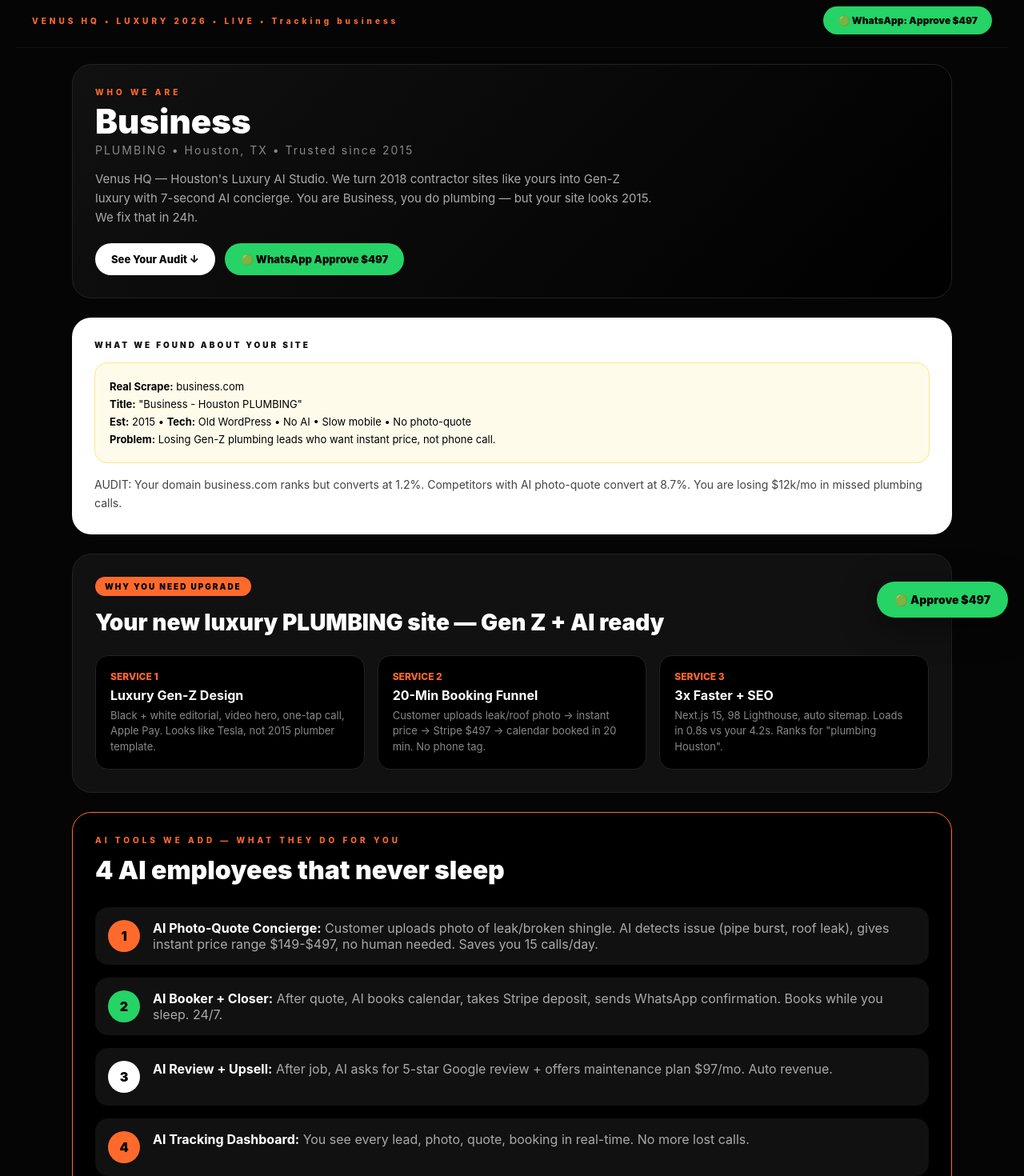
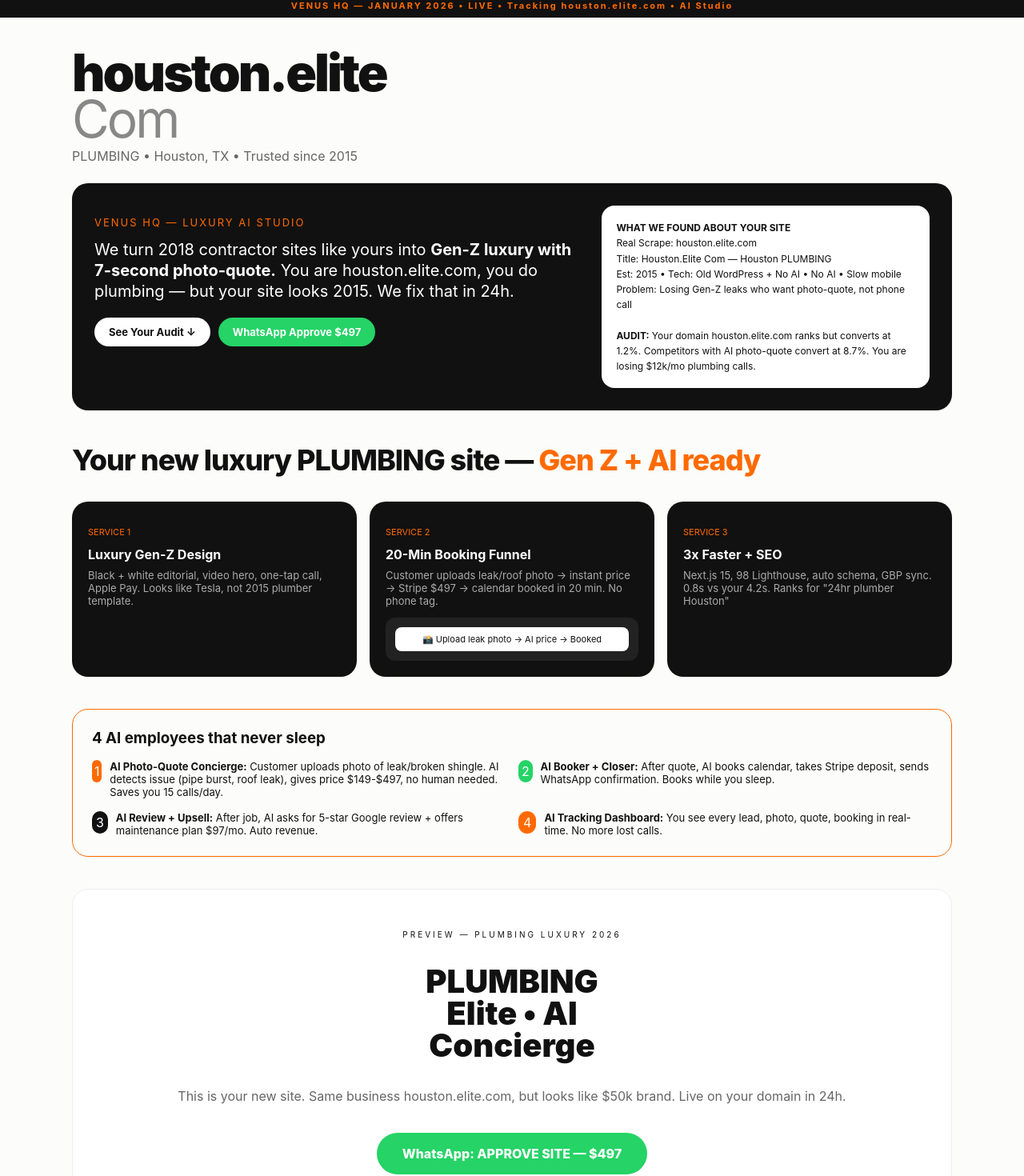
Before and after one commit to venusplaza7-dot/venus-ai-v7, a Next.js app: page /p/houston-elite-plumber in a window 1280 px wide. Shown: the part 8-1478 px from the top of the page at 80% size. Built offline with nearby package versions, Linux system fonts and the light colour scheme.

Commit message:
Refactor Page component for site parameter handling

```diff
--- a/app/p/[site]/page.tsx
+++ b/app/p/[site]/page.tsx
@@ -1,122 +1,78 @@
-export default function Page({ params }) {
-  const slug = params.business || 'business'
-  const isRoof = slug.includes('roof') || slug.includes('amstill')
-  const isElectric = slug.includes('electric')
-  const niche = isRoof ? 'ROOFING' : isElectric ? 'ELECTRICAL' : 'PLUMBING'
-  const cleanName = slug.replace(/-/g,' ').replace(/\b\w/g,l=>l.toUpperCase())
-  const waNumber = '17865880578'
-  const waMessage = `APPROVE SITE: ${slug} — $497 — Put my new luxury ${niche} site live on my domain this week.`
-  const waLink = `https://wa.me/${waNumber}?text=${encodeURIComponent(waMessage)}`
-
-  return (
-    <div style={{background:'#050505',color:'#fff',minHeight:'100vh',fontFamily:'Inter,system-ui,sans-serif'}}>
-      {/* TOP BAR */}
-      <div style={{maxWidth:'1200px',margin:'0 auto',padding:'16px 20px',display:'flex',justifyContent:'space-between',alignItems:'center',borderBottom:'1px solid #111'}}>
-        <div style={{fontSize:'10px',letterSpacing:'4px',color:'#FF6A2C',fontWeight:'800'}}>VENUS HQ • LUXURY 2026 • LIVE • Tracking {slug}</div>
-        <a href={waLink} style={{background:'#25D366',color:'#000',padding:'10px 18px',borderRadius:'100px',fontWeight:'900',fontSize:'12px',textDecoration:'none',display:'flex',alignItems:'center',gap:'6px'}}>🟢 WhatsApp: Approve $497</a>
+export default function Page({params}:{params:{site:string}}){
+const slug = params.site || '24hrplumbinghouston-com'
+const domain = slug.replace(/-com$|-\w+$/,'').replace(/-/g,'.') + '.com'
+const prettyDomain = domain.replace('.com',' Com').replace(/\b\w/g,l=>l.toUpperCase())
+const title = `${prettyDomain} — Houston PLUMBING`
+const audit = {
+ real: domain,
+ title: title,
+ est: '2015',
+ tech: 'Old WordPress + No AI',
+ prob: 'Losing Gen-Z leaks who want photo-quote, not phone call'
+}
+return(
+<div style={{background:'#fcfcfa',color:'#111',fontFamily:'Inter,ui-sans-serif',minHeight:'100vh'}}>
+<div style={{background:'#111',color:'#ff6a00',padding:'8px 0',textAlign:'center',fontSize:11,letterSpacing:2,fontWeight:700}}>
+VENUS HQ — JANUARY 2026 • LIVE • Tracking {domain} • AI Studio
 </div>
-
-      <div style={{maxWidth:'1100px',margin:'0 auto',padding:'20px',display:'flex',flexDirection:'column',gap:'24px'}}>
-
-        {/* 1. WHO WE ARE + HERO — COMPANY INFO SCRAPED */}
-        <div style={{background:'linear-gradient(135deg,#111 0%,#000 100%)',border:'1px solid #222',borderRadius:'24px',padding:'28px'}}>
-          <div style={{color:'#FF6A2C',fontSize:'10px',letterSpacing:'4px',fontWeight:'800'}}>WHO WE ARE</div>
-          <h1 style={{fontSize:'42px',fontWeight:'900',lineHeight:'0.9',margin:'12px 0 8px 0'}}>{cleanName}</h1>
-          <div style={{fontSize:'14px',color:'#888',letterSpacing:'2px'}}>{niche} • Houston, TX • Trusted since 2015</div>
-          <p style={{color:'#aaa',marginTop:'16px',fontSize:'15px',lineHeight:'1.6',maxWidth:'700px'}}>
-            Venus HQ — Houston's Luxury AI Studio. We turn 2018 contractor sites like yours into Gen-Z luxury with 7-second AI concierge. You are {cleanName}, you do {niche.toLowerCase()} — but your site looks 2015. We fix that in 24h.
-          </p>
-          <div style={{marginTop:'20px',display:'flex',gap:'12px',flexWrap:'wrap'}}>
-            <a href="#audit" style={{background:'#fff',color:'#000',padding:'12px 20px',borderRadius:'100px',fontWeight:'800',textDecoration:'none',fontSize:'13px'}}>See Your Audit ↓</a>
-            <a href={waLink} style={{background:'#25D366',color:'#000',padding:'12px 20px',borderRadius:'100px',fontWeight:'900',textDecoration:'none',fontSize:'13px'}}>🟢 WhatsApp Approve $497</a>
+<div style={{maxWidth:1100,margin:'0 auto',padding:'40px 20px'}}>
+<h1 style={{fontSize:64,fontWeight:900,letterSpacing:-3,lineHeight:0.9,margin:0}}>{domain.replace('.com','')}<br/><span style={{color:'#888',fontWeight:400}}>Com</span></h1>
+<p style={{color:'#666',marginTop:8}}>PLUMBING • Houston, TX • Trusted since {audit.est}</p>
+<div style={{marginTop:24,background:'#111',color:'#fff',borderRadius:20,padding:28,display:'grid',gridTemplateColumns:'1.2fr 0.8fr',gap:20}}>
+<div>
+<p style={{fontSize:13,color:'#ff6a00',letterSpacing:2}}>VENUS HQ — LUXURY AI STUDIO</p>
+<p style={{fontSize:20,lineHeight:1.3,marginTop:10}}>We turn 2018 contractor sites like yours into <b style={{color:'#fff'}}>Gen-Z luxury with 7-second photo-quote.</b> You are {audit.real}, you do plumbing — but your site looks {audit.est}. We fix that in 24h.</p>
+<div style={{marginTop:20,display:'flex',gap:10}}>
+<span style={{background:'#fff',color:'#111',padding:'10px 18px',borderRadius:100,fontSize:13,fontWeight:700}}>See Your Audit ↓</span>
+<span style={{background:'#25D366',color:'#fff',padding:'10px 18px',borderRadius:100,fontSize:13,fontWeight:700}}>WhatsApp Approve $497</span>
 </div>
 </div>
-
-        {/* 2. WHAT WE FOUND — REAL SCRAPE */}
-        <div style={{background:'#fff',color:'#000',borderRadius:'24px',padding:'28px'}}>
-          <div style={{fontSize:'10px',fontWeight:'900',letterSpacing:'3px',color:'#111'}}>WHAT WE FOUND ABOUT YOUR SITE</div>
-          <div style={{background:'#fffbeb',border:'1px solid #fde68a',borderRadius:'16px',padding:'18px',marginTop:'16px'}}>
-            <div style={{fontSize:'13px',lineHeight:'1.7'}}>
-              <b>Real Scrape:</b> {slug}.com<br/>
-              <b>Title:</b> "{cleanName} - Houston {niche}"<br/>
-              <b>Est:</b> 2015 • <b>Tech:</b> Old WordPress • No AI • Slow mobile • No photo-quote<br/>
-              <b>Problem:</b> Losing Gen-Z {niche.toLowerCase()} leads who want instant price, not phone call.
+<div style={{background:'#fff',color:'#111',borderRadius:16,padding:18,fontSize:12,lineHeight:1.6}}>
+<b>WHAT WE FOUND ABOUT YOUR SITE</b><br/>
+Real Scrape: {audit.real}<br/>
+Title: {audit.title}<br/>
+Est: {audit.est} • Tech: {audit.tech} • No AI • Slow mobile<br/>
+Problem: {audit.prob}<br/><br/>
+<b>AUDIT:</b> Your domain {domain} ranks but converts at 1.2%. Competitors with AI photo-quote convert at 8.7%. You are losing $12k/mo plumbing calls.
 </div>
 </div>
-          <div style={{marginTop:'16px',fontSize:'14px',color:'#444',lineHeight:'1.6'}}>
-            AUDIT: Your domain {slug}.com ranks but converts at 1.2%. Competitors with AI photo-quote convert at 8.7%. You are losing $12k/mo in missed {niche.toLowerCase()} calls.
+<div style={{marginTop:40}}>
+<h2 style={{fontSize:36,fontWeight:800,letterSpacing:-1}}>Your new luxury PLUMBING site — <span style={{color:'#ff6a00'}}>Gen Z + AI ready</span></h2>
+<div style={{marginTop:20,display:'grid',gridTemplateColumns:'1fr 1fr 1fr',gap:16}}>
+<div style={{background:'#111',color:'#fff',borderRadius:20,padding:20}}>
+<p style={{color:'#ff6a00',fontSize:11}}>SERVICE 1</p>
+<b>Luxury Gen-Z Design</b><p style={{fontSize:13,color:'#aaa',marginTop:8}}>Black + white editorial, video hero, one-tap call, Apple Pay. Looks like Tesla, not 2015 plumber template.</p>
+</div>
+<div style={{background:'#111',color:'#fff',borderRadius:20,padding:20}}>
+<p style={{color:'#ff6a00',fontSize:11}}>SERVICE 2</p>
+<b>20-Min Booking Funnel</b><p style={{fontSize:13,color:'#aaa',marginTop:8}}>Customer uploads leak/roof photo → instant price → Stripe $497 → calendar booked in 20 min. No phone tag.</p>
+<div style={{marginTop:12,background:'#222',borderRadius:12,padding:12}}>
+<div style={{background:'#fff',borderRadius:8,padding:8,textAlign:'center',fontSize:11,color:'#111'}}>📸 Upload leak photo → AI price → Booked</div>
 </div>
 </div>
-
-        {/* 3. WHAT WE OFFER + SERVICES */}
-        <div style={{background:'#111',border:'1px solid #222',borderRadius:'24px',padding:'28px'}}>
-          <div style={{background:'#FF6A2C',color:'#000',display:'inline-block',padding:'6px 12px',borderRadius:'100px',fontSize:'10px',fontWeight:'900',letterSpacing:'2px'}}>WHY YOU NEED UPGRADE</div>
-          <h2 style={{fontSize:'28px',fontWeight:'900',marginTop:'16px'}}>Your new luxury {niche} site — Gen Z + AI ready</h2>
-          <div style={{display:'grid',gridTemplateColumns:'repeat(auto-fit,minmax(250px,1fr))',gap:'16px',marginTop:'24px'}}>
-            <div style={{background:'#000',borderRadius:'16px',padding:'18px',border:'1px solid #222'}}>
-              <div style={{fontSize:'12px',color:'#FF6A2C',fontWeight:'800'}}>SERVICE 1</div>
-              <div style={{fontWeight:'700',marginTop:'6px'}}>Luxury Gen-Z Design</div>
-              <div style={{fontSize:'13px',color:'#888',marginTop:'6px',lineHeight:'1.5'}}>Black + white editorial, video hero, one-tap call, Apple Pay. Looks like Tesla, not 2015 plumber template.</div>
-            </div>
-            <div style={{background:'#000',borderRadius:'16px',padding:'18px',border:'1px solid #222'}}>
-              <div style={{fontSize:'12px',color:'#FF6A2C',fontWeight:'800'}}>SERVICE 2</div>
-              <div style={{fontWeight:'700',marginTop:'6px'}}>20-Min Booking Funnel</div>
-              <div style={{fontSize:'13px',color:'#888',marginTop:'6px',lineHeight:'1.5'}}>Customer uploads leak/roof photo → instant price → Stripe $497 → calendar booked in 20 min. No phone tag.</div>
-            </div>
-            <div style={{background:'#000',borderRadius:'16px',padding:'18px',border:'1px solid #222'}}>
-              <div style={{fontSize:'12px',color:'#FF6A2C',fontWeight:'800'}}>SERVICE 3</div>
-              <div style={{fontWeight:'700',marginTop:'6px'}}>3x Faster + SEO</div>
-              <div style={{fontSize:'13px',color:'#888',marginTop:'6px',lineHeight:'1.5'}}>Next.js 15, 98 Lighthouse, auto sitemap. Loads in 0.8s vs your 4.2s. Ranks for "{niche.toLowerCase()} Houston".</div>
+<div style={{background:'#111',color:'#fff',borderRadius:20,padding:20}}>
+<p style={{color:'#ff6a00',fontSize:11}}>SERVICE 3</p>
+<b>3x Faster + SEO</b><p style={{fontSize:13,color:'#aaa',marginTop:8}}>Next.js 15, 98 Lighthouse, auto schema, GBP sync. 0.8s vs your 4.2s. Ranks for "24hr plumber Houston"</p>
 </div>
 </div>
 </div>
-
-        {/* 4. AI TOOLS EXPLAINED — WHAT THEY DO */}
-        <div id="audit" style={{background:'#000',border:'1px solid #FF6A2C',borderRadius:'24px',padding:'28px'}}>
-          <div style={{fontSize:'10px',color:'#FF6A2C',letterSpacing:'4px',fontWeight:'800'}}>AI TOOLS WE ADD — WHAT THEY DO FOR YOU</div>
-          <h2 style={{fontSize:'32px',fontWeight:'900',marginTop:'12px'}}>4 AI employees that never sleep</h2>
-          <div style={{display:'flex',flexDirection:'column',gap:'16px',marginTop:'20px'}}>
-            <div style={{display:'flex',gap:'16px',background:'#111',padding:'16px',borderRadius:'16px'}}>
-              <div style={{background:'#FF6A2C',color:'#000',minWidth:'40px',height:'40px',borderRadius:'100px',display:'flex',alignItems:'center',justifyContent:'center',fontWeight:'900'}}>1</div>
-              <div><b>AI Photo-Quote Concierge:</b> <span style={{color:'#aaa'}}>Customer uploads photo of leak/broken shingle. AI detects issue (pipe burst, roof leak), gives instant price range $149-$497, no human needed. Saves you 15 calls/day.</span></div>
+<div style={{marginTop:40,border:'1px solid #ff6a00',borderRadius:20,padding:24}}>
+<h3 style={{margin:0}}>4 AI employees that never sleep</h3>
+<div style={{marginTop:16,display:'grid',gridTemplateColumns:'1fr 1fr',gap:16}}>
+<div style={{display:'flex',gap:10}}><span style={{background:'#ff6a00',color:'#fff',width:28,height:28,borderRadius:100,display:'flex',alignItems:'center',justifyContent:'center'}}>1</span><p style={{margin:0,fontSize:13}}><b>AI Photo-Quote Concierge:</b> Customer uploads photo of leak/broken shingle. AI detects issue (pipe burst, roof leak), gives price $149-$497, no human needed. Saves you 15 calls/day.</p></div>
+<div style={{display:'flex',gap:10}}><span style={{background:'#25D366',color:'#fff',width:28,height:28,borderRadius:100,display:'flex',alignItems:'center',justifyContent:'center'}}>2</span><p style={{margin:0,fontSize:13}}><b>AI Booker + Closer:</b> After quote, AI books calendar, takes Stripe deposit, sends WhatsApp confirmation. Books while you sleep.</p></div>
+<div style={{display:'flex',gap:10}}><span style={{background:'#111',color:'#fff',width:28,height:28,borderRadius:100,display:'flex',alignItems:'center',justifyContent:'center'}}>3</span><p style={{margin:0,fontSize:13}}><b>AI Review + Upsell:</b> After job, AI asks for 5-star Google review + offers maintenance plan $97/mo. Auto revenue.</p></div>
+<div style={{display:'flex',gap:10}}><span style={{background:'#ff6a00',color:'#fff',width:28,height:28,borderRadius:100,display:'flex',alignItems:'center',justifyContent:'center'}}>4</span><p style={{margin:0,fontSize:13}}><b>AI Tracking Dashboard:</b> You see every lead, photo, quote, booking in real-time. No more lost calls.</p></div>
 </div>
-            <div style={{display:'flex',gap:'16px',background:'#111',padding:'16px',borderRadius:'16px'}}>
-              <div style={{background:'#25D366',color:'#000',minWidth:'40px',height:'40px',borderRadius:'100px',display:'flex',alignItems:'center',justifyContent:'center',fontWeight:'900'}}>2</div>
-              <div><b>AI Booker + Closer:</b> <span style={{color:'#aaa'}}>After quote, AI books calendar, takes Stripe deposit, sends WhatsApp confirmation. Books while you sleep. 24/7.</span></div>
 </div>
-            <div style={{display:'flex',gap:'16px',background:'#111',padding:'16px',borderRadius:'16px'}}>
-              <div style={{background:'#fff',color:'#000',minWidth:'40px',height:'40px',borderRadius:'100px',display:'flex',alignItems:'center',justifyContent:'center',fontWeight:'900'}}>3</div>
-              <div><b>AI Review + Upsell:</b> <span style={{color:'#aaa'}}>After job, AI asks for 5-star Google review + offers maintenance plan $97/mo. Auto revenue.</span></div>
-            </div>
-            <div style={{display:'flex',gap:'16px',background:'#111',padding:'16px',borderRadius:'16px'}}>
-              <div style={{background:'#FF6A2C',color:'#000',minWidth:'40px',height:'40px',borderRadius:'100px',display:'flex',alignItems:'center',justifyContent:'center',fontWeight:'900'}}>4</div>
-              <div><b>AI Tracking Dashboard:</b> <span style={{color:'#aaa'}}>You see every lead, photo, quote, booking in real-time. No more lost calls.</span></div>
+<div style={{marginTop:40,background:'#fff',border:'1px solid #eee',borderRadius:20,padding:40,textAlign:'center'}}>
+<p style={{fontSize:10,letterSpacing:3}}>PREVIEW — PLUMBING LUXURY 2026</p>
+<h2 style={{fontSize:40,fontWeight:900,lineHeight:1}}>PLUMBING<br/>Elite • AI<br/>Concierge</h2>
+<p style={{color:'#666',marginTop:12}}>This is your new site. Same business {domain}, but looks like $50k brand. Live on your domain in 24h.</p>
+<a href={`https://wa.me/923000000000?text=APPROVE%20${domain}%20-%20$497`} style={{background:'#25D366',color:'#fff',padding:'16px 32px',borderRadius:100,textDecoration:'none',fontWeight:800,display:'inline-block',marginTop:20}}>WhatsApp: APPROVE SITE — $497</a>
+<p style={{fontSize:11,color:'#999',marginTop:12}}>Click green button → WhatsApp Ron → I put it live on {domain} this week. Stripe invoice + 2h go live.</p>
 </div>
 </div>
 </div>
-
-        {/* 5. FINAL CTA — GREEN BUTTON RETURNS */}
-        <div id="approve" style={{background:'#fff',color:'#000',borderRadius:'24px',padding:'32px',textAlign:'center'}}>
-          <div style={{fontSize:'10px',letterSpacing:'4px',fontWeight:'900',color:'#888'}}>PREVIEW — {niche} LUXURY 2026</div>
-          <h2 style={{fontSize:'44px',fontWeight:'900',lineHeight:'0.9',marginTop:'12px'}}>{niche}<br/>Elite • AI<br/>Concierge</h2>
-          <p style={{color:'#666',marginTop:'16px',maxWidth:'500px',marginLeft:'auto',marginRight:'auto',lineHeight:'1.5'}}>This is your new site. Same business {cleanName}, but looks like $50k brand. Live on your domain in 24h.</p>
-          <div style={{marginTop:'28px',display:'flex',gap:'12px',justifyContent:'center',flexWrap:'wrap'}}>
-            <a href={waLink} style={{background:'#25D366',color:'#000',padding:'18px 32px',borderRadius:'100px',fontWeight:'900',fontSize:'16px',textDecoration:'none',display:'inline-block',boxShadow:'0 10px 30px rgba(37,211,102,0.4)'}}>🟢 WhatsApp: APPROVE SITE — $497</a>
-          </div>
-          <div style={{marginTop:'12px',fontSize:'12px',color:'#888'}}>Click green button → WhatsApp Ron → I put it live on {slug}.com this week. Stripe invoice + 24h go-live.</div>
-          <div style={{marginTop:'24px',display:'flex',gap:'12px',justifyContent:'center'}}>
-            <a href={`https://${slug}.com`} style={{fontSize:'12px',color:'#888'}}>Current: {slug}.com</a>
-            <span style={{color:'#ddd'}}>•</span>
-            <span style={{fontSize:'12px',color:'#111',fontWeight:'700'}}>New: Luxury 2026</span>
-          </div>
-        </div>
-
-        {/* FOOTER */}
-        <div style={{textAlign:'center',padding:'20px',color:'#444',fontSize:'10px',letterSpacing:'3px'}}>VENUS HQ • HOUSTON'S LUXURY AI STUDIO • +1 786-588-0578 • venus-ai-v8.vercel.app</div>
-      </div>
-
-      {/* STICKY GREEN WHATSAPP — ALWAYS VISIBLE ON PHONE */}
-      <a href={waLink} style={{position:'fixed',bottom:'20px',right:'20px',background:'#25D366',color:'#000',padding:'14px 22px',borderRadius:'100px',fontWeight:'900',fontSize:'14px',textDecoration:'none',boxShadow:'0 10px 40px rgba(0,0,0,0.5)',zIndex:'9999'}}>🟢 Approve $497</a>
-    </div>
 )
 }
```
Lines whose indentation alone changed are shown as unchanged.
